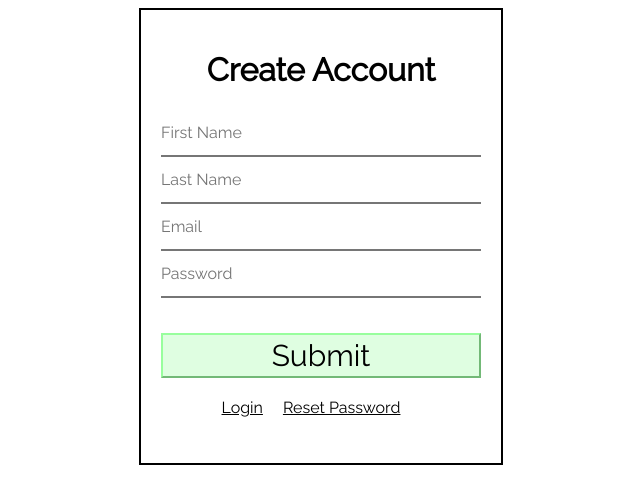
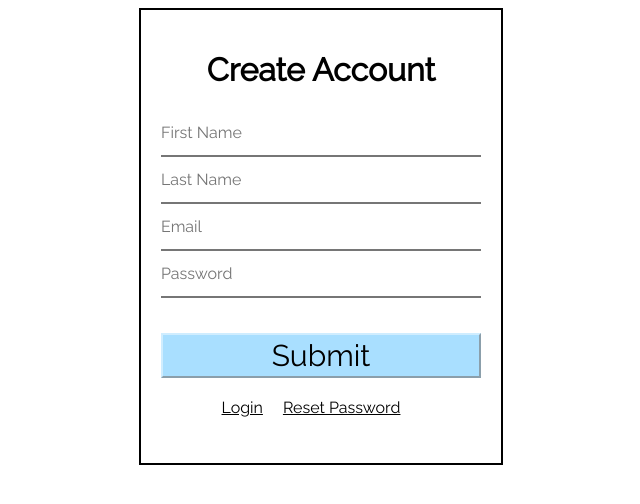
Before and after one commit to jdhilts/create_account_login_system, a React (Create React App) app: page /create_account in a window 1280 px wide. Shown: the top 504 px of the page, without its empty margins (319-959 px from the left). Built offline with nearby package versions, Linux system fonts and the light colour scheme.

Commit message:
Changed the button color from light green to light blue.

```diff
--- a/src/components/createaccount/CreateAccount.js
+++ b/src/components/createaccount/CreateAccount.js
@@ -41,7 +41,7 @@ const CreateAccount =(props)=> {
 				navigate('/login')
 				window.location.reload(true)
 			} else {
-				setError('Their is already an account with that email address.')
+				setError('Their is already an account with that email.')
 			}})
 		.catch(console.log)
 	}
--- a/src/components/error/Error.js
+++ b/src/components/error/Error.js
@@ -1,8 +1,12 @@
-import './error.css'
 
 const Error =(props)=> {
 	return(
-		<h3>{props.error}</h3>
+		<h3 style={{'fontFamily':'Raleway, san-serif',
+		'color':'red',
+		'fontSize':'16px',
+		'textAlign':'center'}}>
+		{props.error}
+		</h3>
 		)
 }
 export default Error
--- a/src/components/error/error.css
+++ /dev/null
@@ -1,3 +0,0 @@
-.error {
-	color: red;
-}
--- a/src/components/style.css
+++ b/src/components/style.css
@@ -30,8 +30,8 @@ input[type=text], input[type=email], input[type=password] {
 }
 
 button {
-	background-color: rgba(216, 254, 218, 0.8);
-	border-color: rgba(137, 255, 143, 0.82);
+	background-color: rgba(169, 223, 255, 1);
+	border-color: rgba(207, 237, 255, 1);
 	/*border-style: none;*/
 	width: 320px;
 	height: 45px;
@@ -63,3 +63,7 @@ button {
 	border-color: black;
 	border-width:  2px;
 }
+.error {
+	font-family: Raleway, sans-serif;
+	color: red;
+}
```
